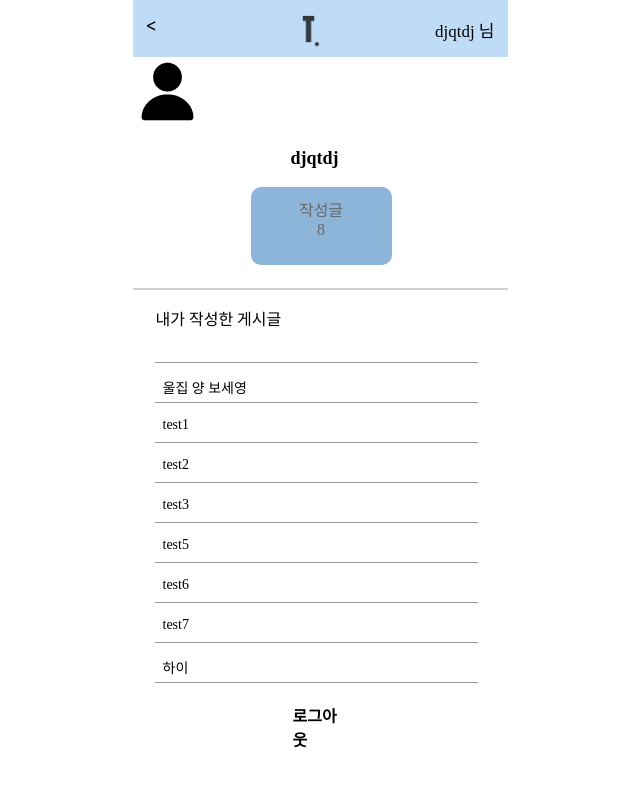
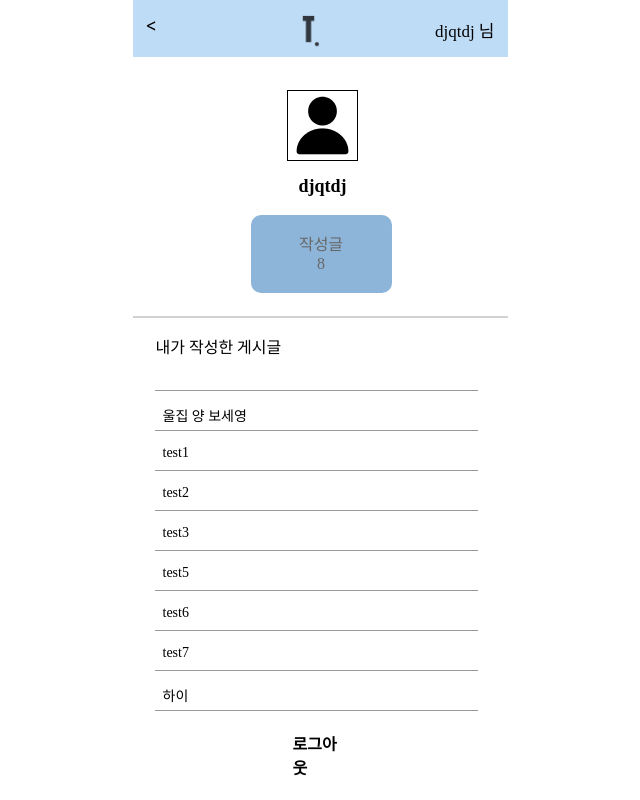
Before and after one commit to Hakerthon-DEVCO/Petthon, a Django app: page /accounts/my_page/1/ in a window 1280 px wide. Shown: the whole page, without its empty margins (320-960 px from the left). Run offline with Django 4.2, Linux system fonts and the light colour scheme; a user stored in the database is signed in; data comes from the database, SQL or seed files in the repository; some web fonts are replaced.

Commit message:
css 수정 부분 다 했습니다

```diff
--- a/boards/templates/boards/board_list.html
+++ b/boards/templates/boards/board_list.html
@@ -15,7 +15,7 @@
         <div class="content1">
             <a class="item" href="{% url 'board_detail' pk=board.pk %}">
                 <p>{{ board.title }}</p>
-                <h6>{{ board.create_date|date:'F j일' }}</h6>
+                <h6 class="h6">{{ board.create_date|date:'F j일' }}</h6>
             </a>
         </div>
         <img class="line_1" src="{% static 'img/Line 6.png' %}" alt="">
--- a/static/css/mypage.css
+++ b/static/css/mypage.css
@@ -27,26 +27,41 @@ body {
 
 }
 
-}
+
 /* 사람 아이콘  */
 /* 이것만 css가 안먹는데 제가 뭘 건드린걸까요...ㅜㅜㅜㅜ */
-.user_logo{
+.user_logo > img{
     width: 69px;
     height: 69px;
     margin-left: 154px;
     margin-top: 33px;
+    border: 1px solid black;
 }
 /* 작성글/갯수 있는 전체 부분 */
 .profile{
     /* border: 1px solid red; */
     padding-left: 154px;
+
 }
 /* 작성글  */
 .profile_name{
     font-size: 18px;
     font-weight: bold;
-    transform: translateX(4px);
+    transform: translateX(6px);
+    width: 200px;
+    /* border: solid 1px red; */
 
+
+
+}
+
+.profile_name > p {
+    /* border: 1px solid red; */
+    width: 280px;
+    justify-content: center;
+    text-align: center;
+    transform: translateX(-110px);
+    margin-top: 11px;
 }
 /* 갯수 */
 .profile_post{
@@ -55,7 +70,7 @@ body {
     width: 141px;
     height: 78px;
     transform: translateX(-36px);
-    margin-top: 14px;
+    margin-top: 12px;
     margin-bottom: 23px;
     background-color: #8DB5D9;
 
@@ -64,7 +79,8 @@ body {
 .profile_post > p {
     text-align: center;
     color: #686868;
-    padding-top: 10px;
+    padding-top: 16px;
+
 
 }
 
```
Also changed, not shown: static/css/category_list.css (+14 -6 lines).
